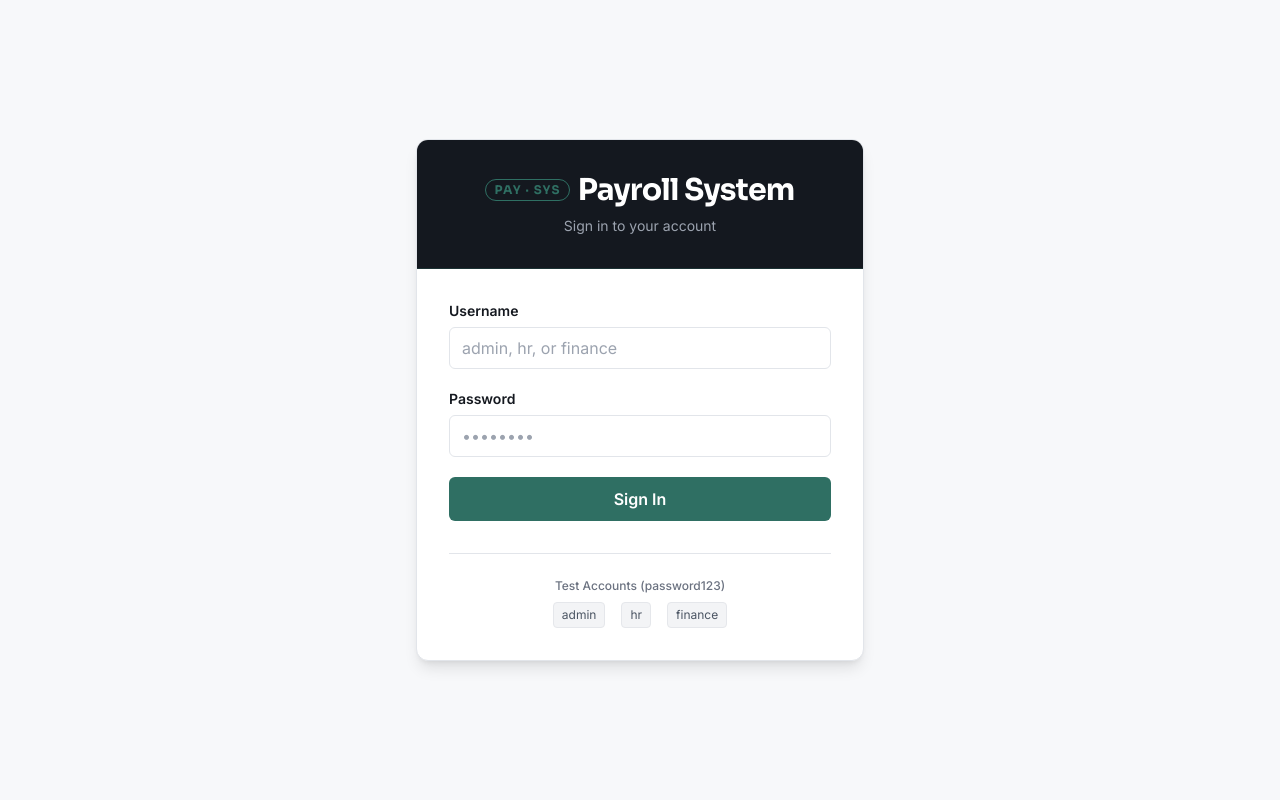
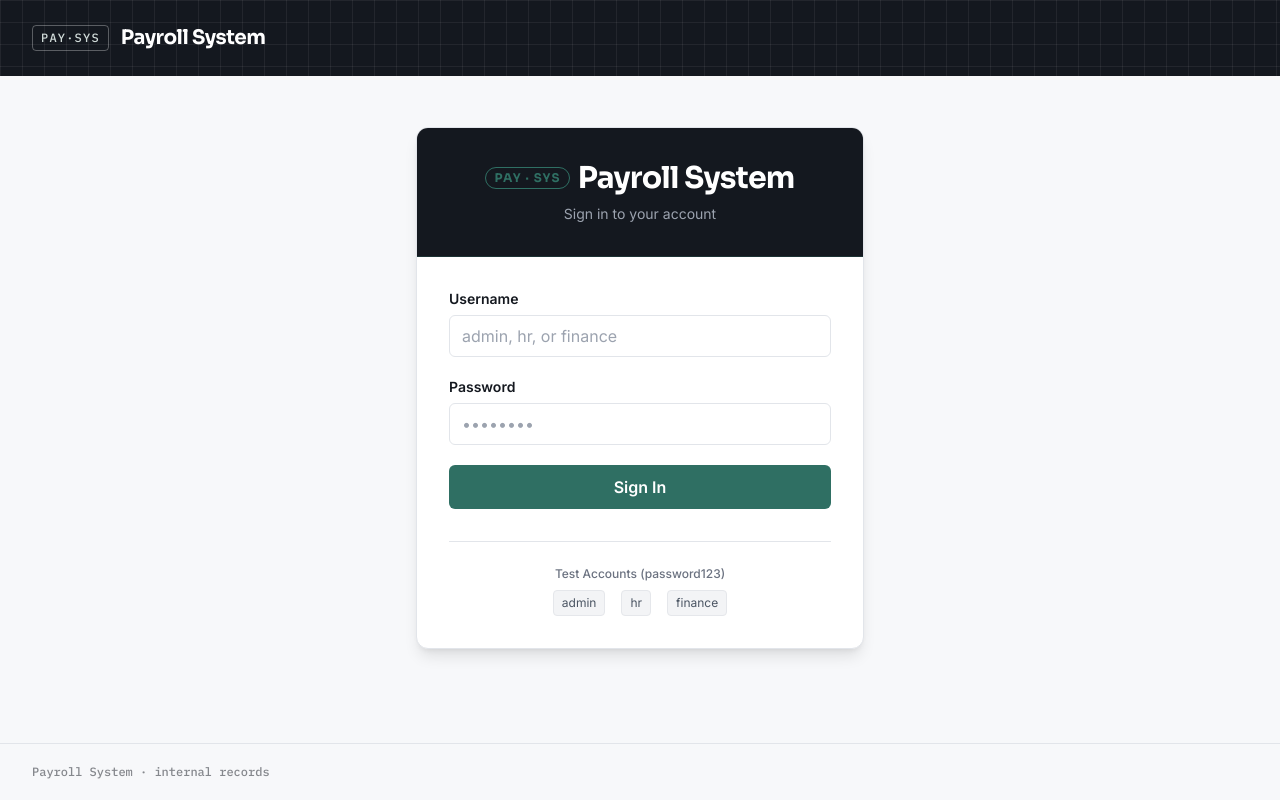
Before and after one commit to RoshD-08/employee_crud, a Flask app: page /login in a window 1280 px wide. Run offline with Flask 3, Linux system fonts and the light colour scheme; some libraries are stand-ins or nearby versions.

Commit message:
login view edit

```diff
--- a/templates/login.html
+++ b/templates/login.html
@@ -1,18 +1,8 @@
-<!DOCTYPE html>
-<html lang="en">
-<head>
-    <meta charset="UTF-8">
-    <meta name="viewport" content="width=device-width, initial-scale=1.0">
-    <title>Login — Payroll System</title>
-    <script src="https://cdn.tailwindcss.com"></script>
-    <style>
-        @import url('https://fonts.googleapis.com/css2?family=Sora:wght@400;600;700&family=Inter:wght@400;500;600&display=swap');
-        .font-display { font-family: 'Sora', sans-serif; }
-        .font-body { font-family: 'Inter', sans-serif; }
-    </style>
-</head>
-<body class="bg-[#F7F8FA] min-h-screen flex items-center justify-center font-body p-4">
+{% extends 'base.html' %}
+{% block title %}Login — Payroll System{% endblock %}
 
+{% block content %}
+<div class="flex items-center justify-center min-h-[70vh]">
     <div class="w-full max-w-md bg-white rounded-xl shadow-lg border border-[#E2E5EA] overflow-hidden">
         <div class="bg-[#14181F] p-8 text-center border-b border-[#2F6F63]/30">
             <h1 class="text-3xl font-display font-bold text-white tracking-tight flex items-center justify-center gap-2">
@@ -23,16 +13,6 @@
         </div>
 
         <div class="p-8">
-            {% with messages = get_flashed_messages(with_categories=true) %}
-                {% if messages %}
-                    {% for category, message in messages %}
-                        <div class="mb-6 p-4 rounded-md text-sm {% if category == 'error' %}bg-red-50 text-red-700 border border-red-200{% else %}bg-green-50 text-green-700 border border-green-200{% endif %}">
-                            {{ message }}
-                        </div>
-                    {% endfor %}
-                {% endif %}
-            {% endwith %}
-
             <form method="POST" action="{{ url_for('login', next=request.args.get('next')) }}" class="space-y-5">
                 <div>
                     <label class="block text-sm font-semibold text-[#14181F] mb-1.5" for="username">Username</label>
@@ -61,6 +41,5 @@
             </div>
         </div>
     </div>
-
-</body>
-</html>
+</div>
+{% endblock %}
```
